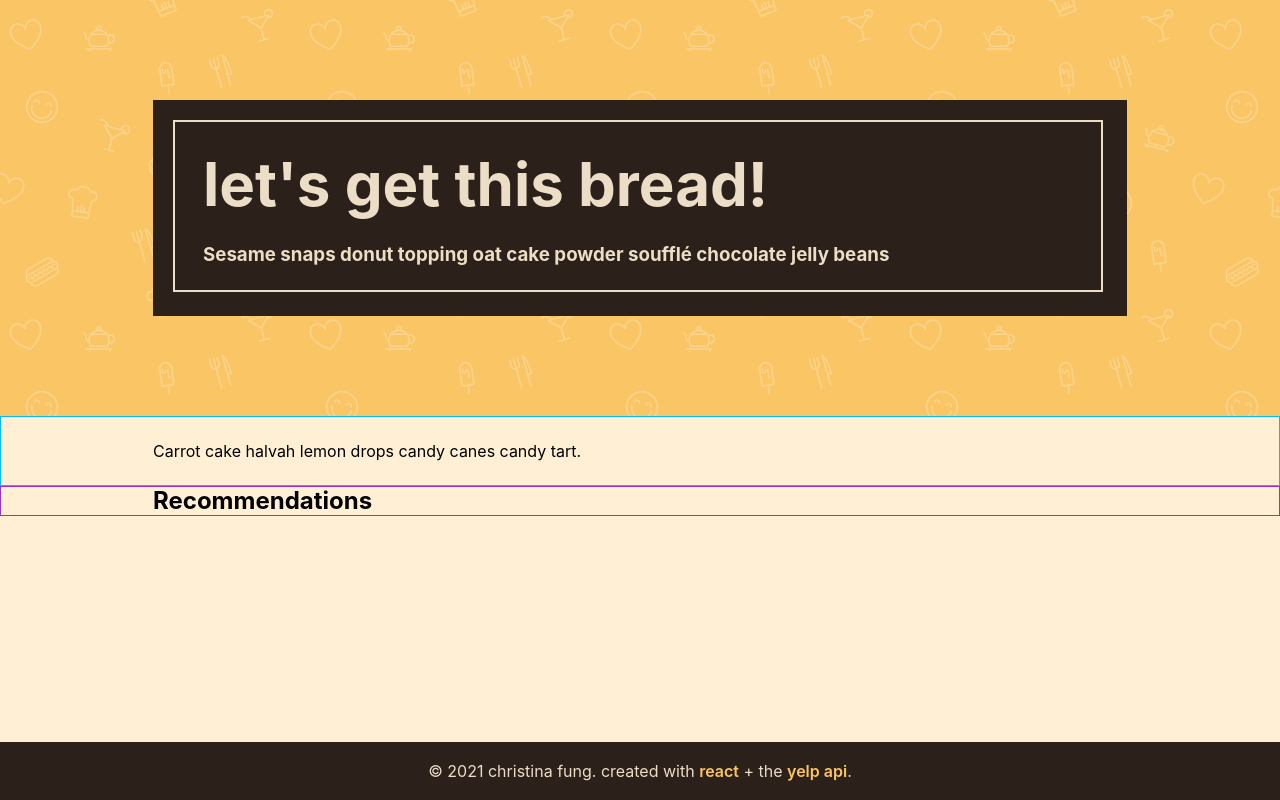
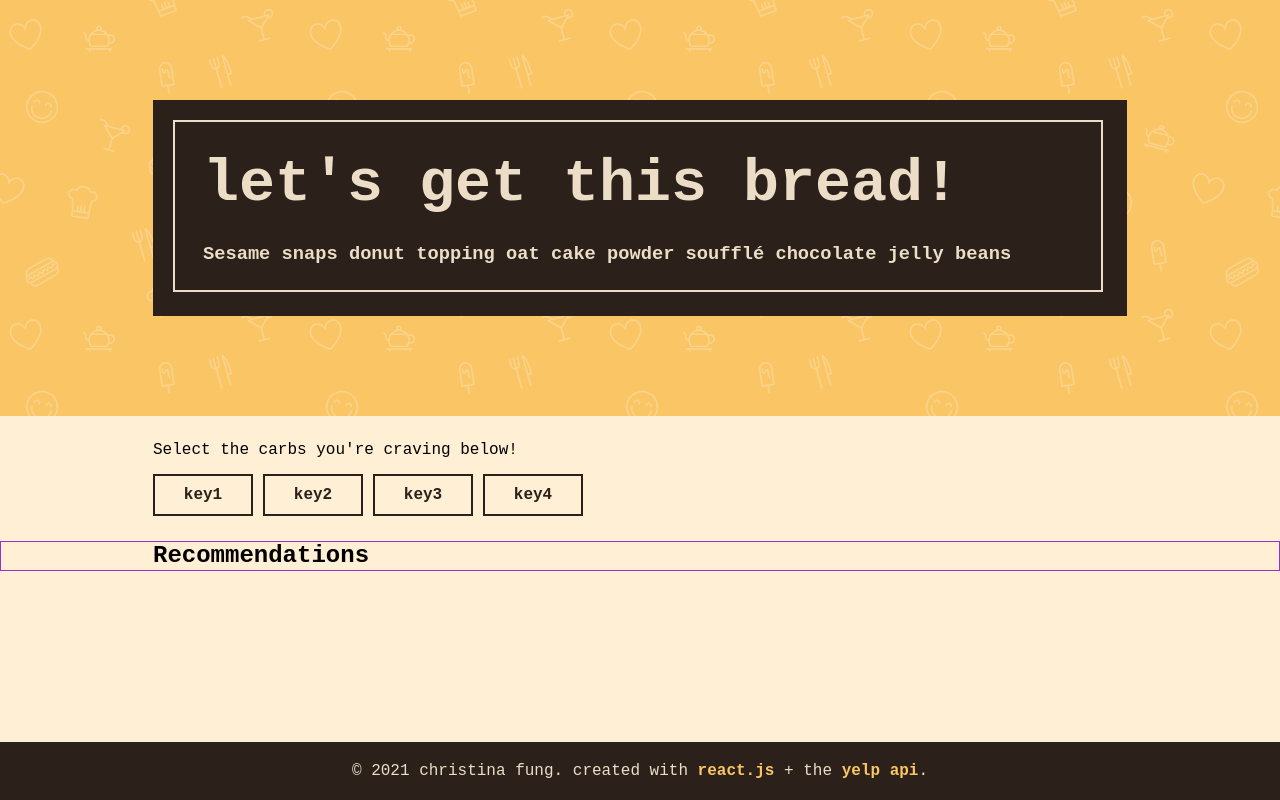
Before and after one commit to ChristinaFung/get-this-bread, a React (Create React App) app: page / in a window 1280 px wide. Built offline with nearby package versions, Linux system fonts and the light colour scheme.

Commit message:
#2: Update base template for menu; render buttons

```diff
--- a/src/components/Footer/Footer.js
+++ b/src/components/Footer/Footer.js
@@ -5,7 +5,7 @@ class Footer extends React.Component {
 		return (
 			<footer className="app-footer">
 				<div className="inner-content">
-					<p className="copyright">&copy; 2021 christina fung. created with <a href="https://reactjs.org/" target="_blank" rel="noreferrer">react</a> + the <a href="https://www.yelp.ca/developers/documentation/v3/get_started" target="_blank" rel="noreferrer">yelp api</a>.</p>
+					<p className="copyright">&copy; 2021 christina fung. created with <a href="https://reactjs.org/" target="_blank" rel="noreferrer">react.js</a> + the <a href="https://www.yelp.ca/developers/documentation/v3/get_started" target="_blank" rel="noreferrer">yelp api</a>.</p>
 				</div>
 			</footer>
 		)
--- a/src/components/SelectionMenu/SelectionMenu.css
+++ b/src/components/SelectionMenu/SelectionMenu.css
@@ -1,4 +1,7 @@
 .selection-menu {
-	border: 1px solid deepskyblue;
 	padding: 25px 0;
 }
+
+.instruction-copy {
+	margin-bottom: 15px;
+}
--- a/src/components/SelectionMenu/SelectionMenu.js
+++ b/src/components/SelectionMenu/SelectionMenu.js
@@ -1,14 +1,22 @@
 import React from "react";
 import "./SelectionMenu.css";
+import CategoryButton from "../../components/CategoryButton/CategoryButton";
+
+const buttonKeys = ['key1', 'key2', 'key3', 'key4'];
+const buttons = 	buttonKeys.map((key) => {
+	return (
+		<CategoryButton buttonLabel={key}/>
+	);
+});
 class SelectionMenu extends React.Component {
 	render() {
 		return (
 			<nav className="selection-menu">
 				<div className="inner-content">
-					<p className="instruction-copy">Carrot cake halvah lemon drops candy canes candy tart.</p>
+					<p className="instruction-copy">Select the carbs you're craving below!</p>
 
 					<div className="buttons-container">
-
+						{buttons}
 					</div>
 				</div>
 			</nav>
--- a/src/index.css
+++ b/src/index.css
@@ -1,6 +1,6 @@
 body {
   margin: 0;
-  font-family: -apple-system, BlinkMacSystemFont, 'Segoe UI', 'Roboto', 'Oxygen',
+  font-family: 'Courier New', -apple-system, BlinkMacSystemFont, 'Segoe UI', 'Roboto', 'Oxygen',
     'Ubuntu', 'Cantarell', 'Fira Sans', 'Droid Sans', 'Helvetica Neue',
     sans-serif;
   -webkit-font-smoothing: antialiased;
```
